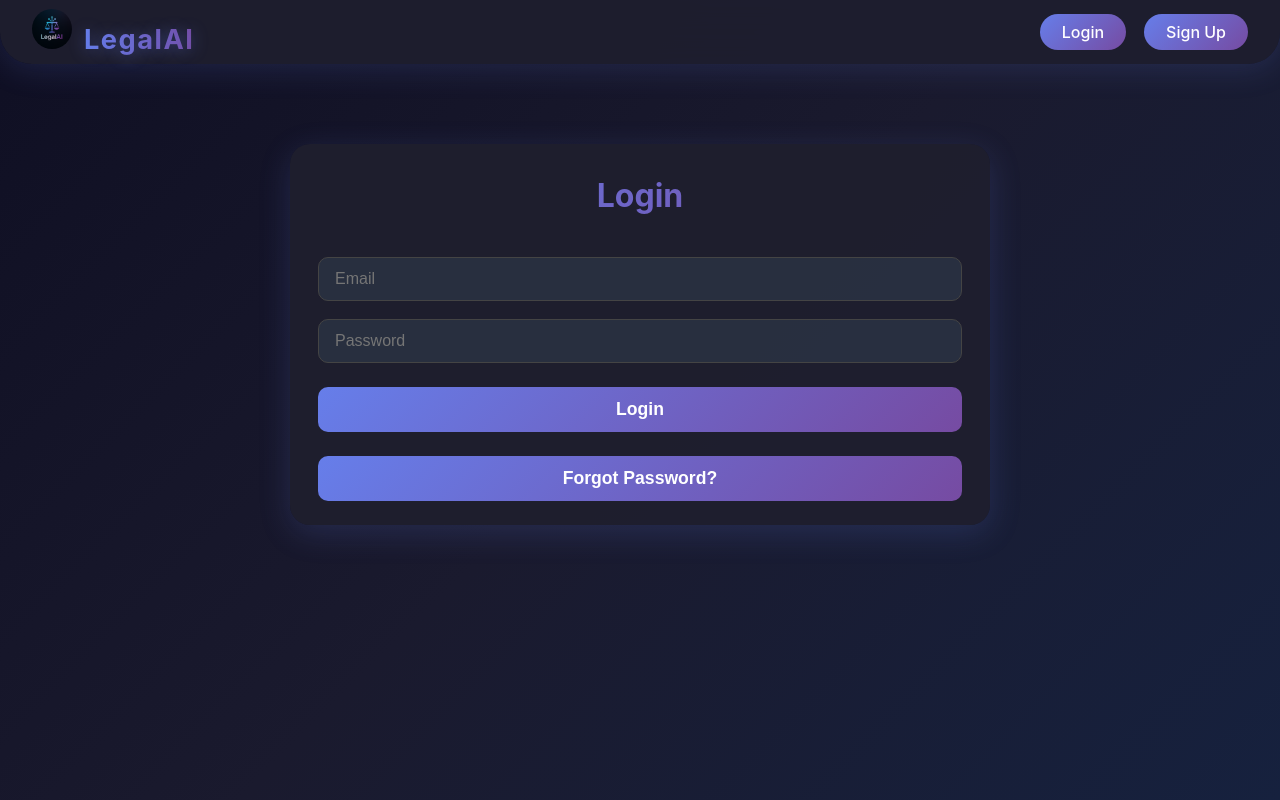
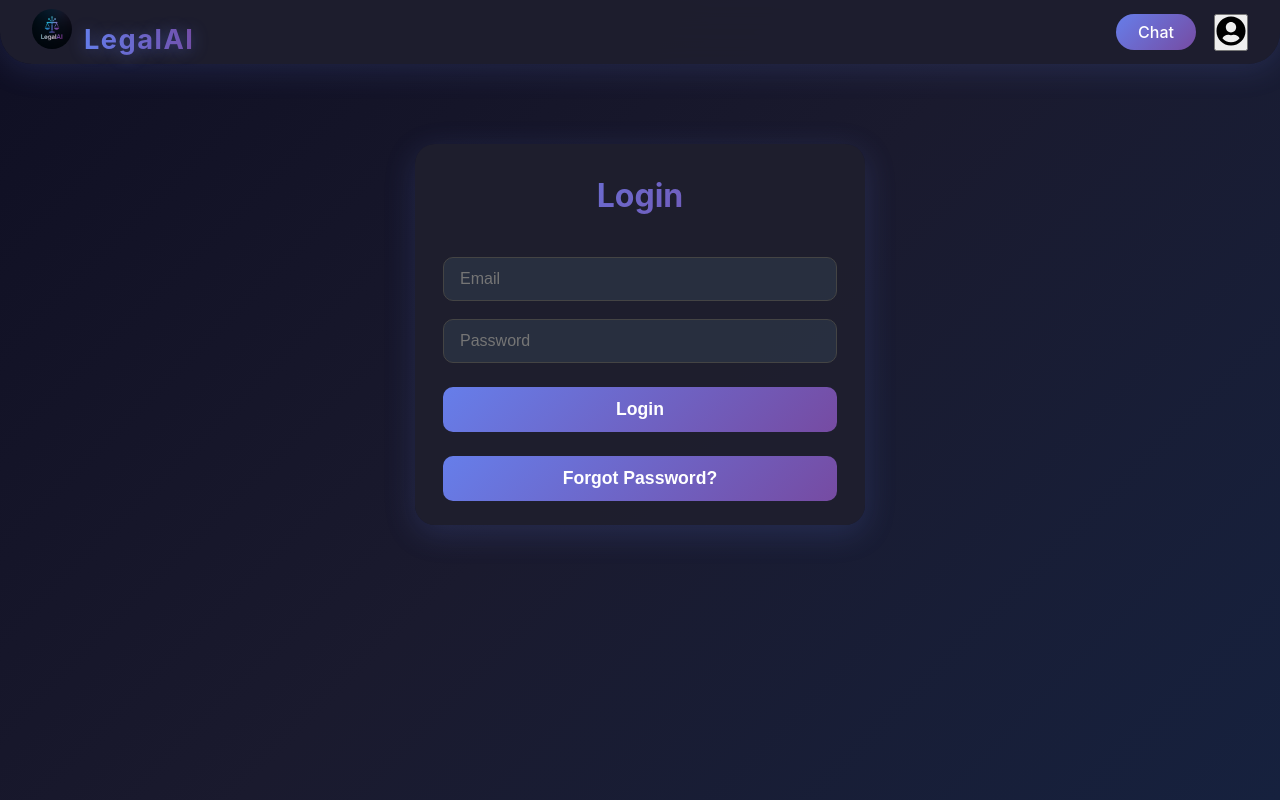
Before and after one commit to tejasmishra1701/Legal-Assistant, a React (Vite) app in the folder frontend/: page /login in a window 1280 px wide. Built offline with nearby package versions, Linux system fonts and the light colour scheme; sample sign-in values are in the browser's storage.

Commit message:
navbar update

```diff
--- a/frontend/src/components/Auth/Auth.css
+++ b/frontend/src/components/Auth/Auth.css
@@ -1,7 +1,7 @@
 /* Auth.css */
 
 .auth-container {
-  max-width: 700px;
+  max-width: 450px;
   margin: 80px auto;
   background: rgba(30, 30, 46, 0.97);
   border-radius: 20px;
--- a/frontend/src/components/Auth/Signup.jsx
+++ b/frontend/src/components/Auth/Signup.jsx
@@ -6,7 +6,7 @@ import './Auth.css'
 
 const SEND_OTP_URL = 'https://tejasworking.app.n8n.cloud/webhook/send-verification'
 const VERIFY_OTP_URL = 'https://tejasworking.app.n8n.cloud/webhook/otp-verify'
-const REGISTER_URL = 'https://tejasworking.app.n8n.cloud/webhook/register'
+const REGISTER_URL = 'http://localhost:5000/api/auth/register'
 
 export default function Signup({ onSignupSuccess }) {
   const [step, setStep] = useState(1)
--- a/frontend/src/components/Navbar/Navbar.jsx
+++ b/frontend/src/components/Navbar/Navbar.jsx
@@ -5,7 +5,7 @@ import { useState } from 'react'
 import './Navbar.css'
 
 function Navbar() {
-  const { user, logout } = useAuth()
+  const { token, logout } = useAuth()
   const [profileOpen, setProfileOpen] = useState(false)
 
   return (
@@ -17,7 +17,7 @@ function Navbar() {
         </Link>
       </div>
       <div className="navbar-right">
-        {user ? (
+        {token ? (
           <>
             <Link to="/chat" className="navbar-btn">Chat</Link>
             <div className="navbar-profile">
```
